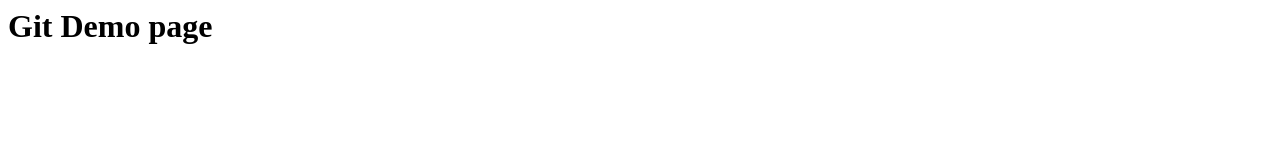
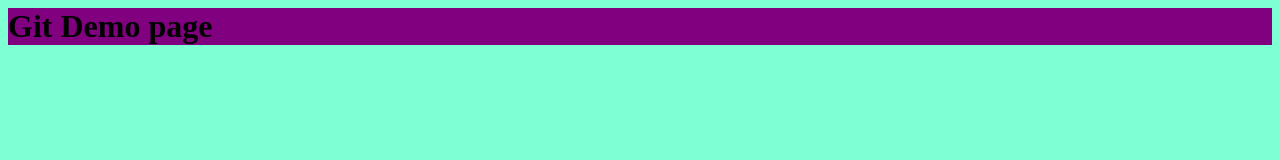
Before and after one commit to OatsProgramming/git_practice, a plain HTML site: page index.html in a window 1280 px wide. Drawn offline with Linux system fonts and the light colour scheme.

Commit message:
basic styles

```diff
--- a/index.html
+++ b/index.html
@@ -1,3 +1,3 @@
 <h1>Git Demo page</h1>
-
+<link rel = 'stylesheet' href = 'styles.css'>
 <script> src = 'app.js' </script>
--- /dev/null
+++ b/styles.css
@@ -0,0 +1,7 @@
+body{
+    background-color: aquamarine;
+}
+
+h1{
+    background-color: purple;
+}
```
